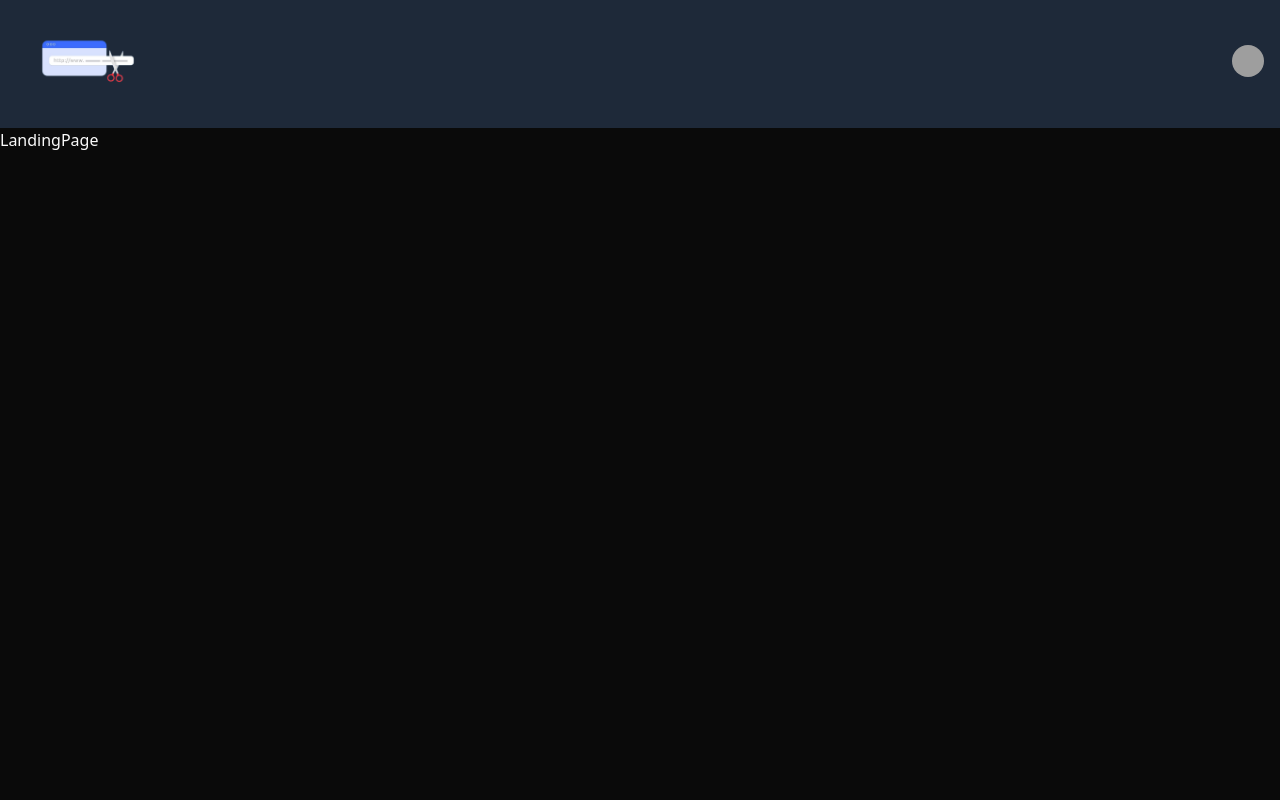
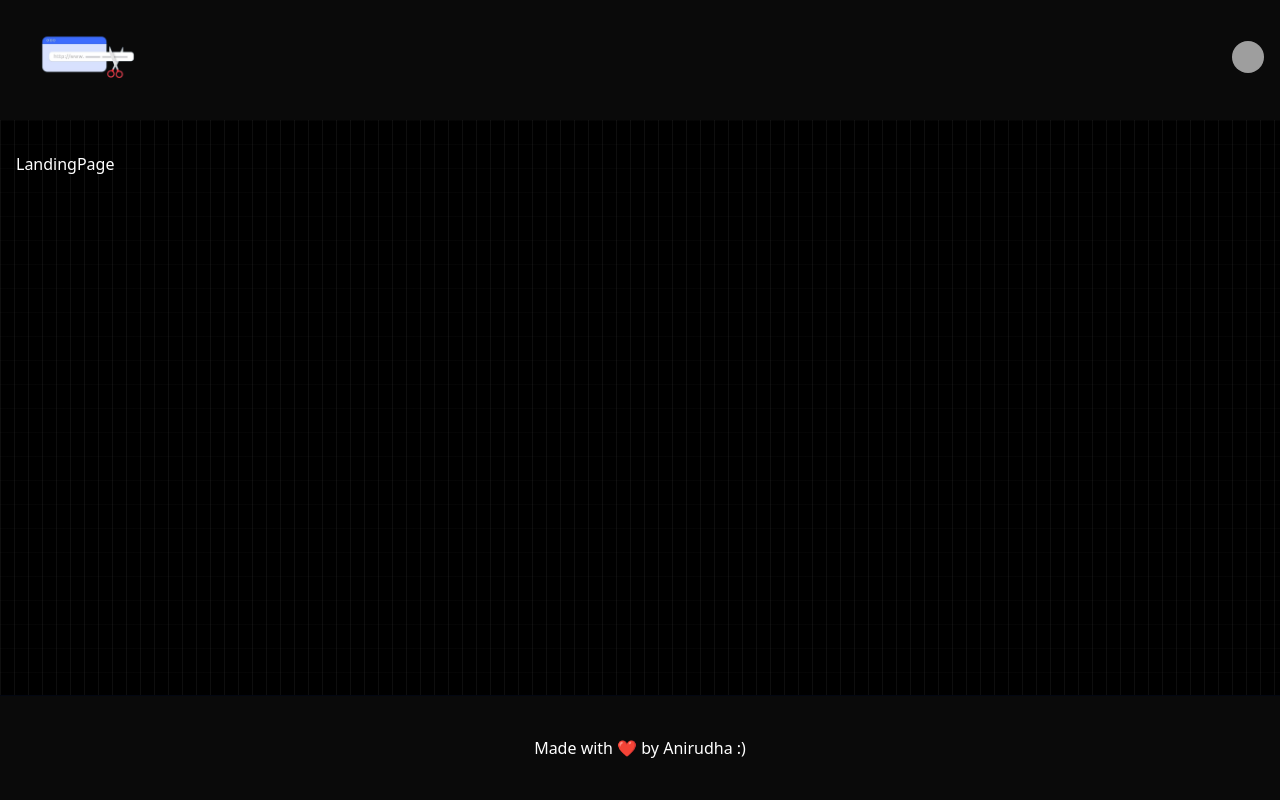
Before and after one commit to Anirudhakashid/URL-shortner, a React (Vite) app: page / in a window 1280 px wide. Shown: the top 800 px of the page. Built offline with nearby package versions, Linux system fonts and the light colour scheme; grey boxes are pictures that could not be loaded.

Commit message:
update Header and AppLayout structure

```diff
--- a/src/Components/Header.jsx
+++ b/src/Components/Header.jsx
@@ -19,7 +19,7 @@ function Header() {
   const user = true; // Replace with actual user authentication logic
 
   return (
-    <nav className="flex items-center justify-between py-4 px-4 bg-gray-800 text-white">
+    <nav className=" bg-[#0A0A0A] flex items-center justify-between py-3 px-4  text-white">
       <Link to="/">
         <img src="/logo2.png" className="h-24" alt="logo" />
       </Link>
--- a/src/Layout/App-layout.jsx
+++ b/src/Layout/App-layout.jsx
@@ -5,7 +5,34 @@ import { Outlet } from "react-router-dom";
 function AppLayout() {
   return (
     <>
-      <div>
+      <div className="relative min-h-screen">
+        {/* Background Pattern */}
+        <div className="absolute inset-0">
+          <div
+            className="relative h-full w-full bg-black
+      [&>div]:absolute
+      [&>div]:inset-0
+      [&>div]:bg-[linear-gradient(to_right,#4f4f4f2e_1px,transparent_1px),linear-gradient(to_bottom,#8080800a_1px,transparent_1px)]
+      [&>div]:bg-[size:14px_24px]"
+          >
+            <div className="relative z-10 flex flex-col min-h-screen text-white">
+              <Header />
+
+              {/* Main content (Outlet) */}
+              <main className="flex-grow px-4 py-8">
+                <Outlet />
+              </main>
+
+              {/* Footer */}
+              <footer className="p-10 text-center border-t bg-[#0A0A0A] border-gray-950">
+                Made with ❤️ by Anirudha :)
+              </footer>
+            </div>
+          </div>
+        </div>
+      </div>
+
+      {/* <div>
         <Header />
         <main className=" min-h-screen container">
           <Outlet />
@@ -14,7 +41,7 @@ function AppLayout() {
         <div className=" p-10 mt-10 text-center bg-gray-900">
           Made with ❤️ by Anirudha :)
         </div>
-      </div>
+      </div> */}
     </>
   );
 }
```
